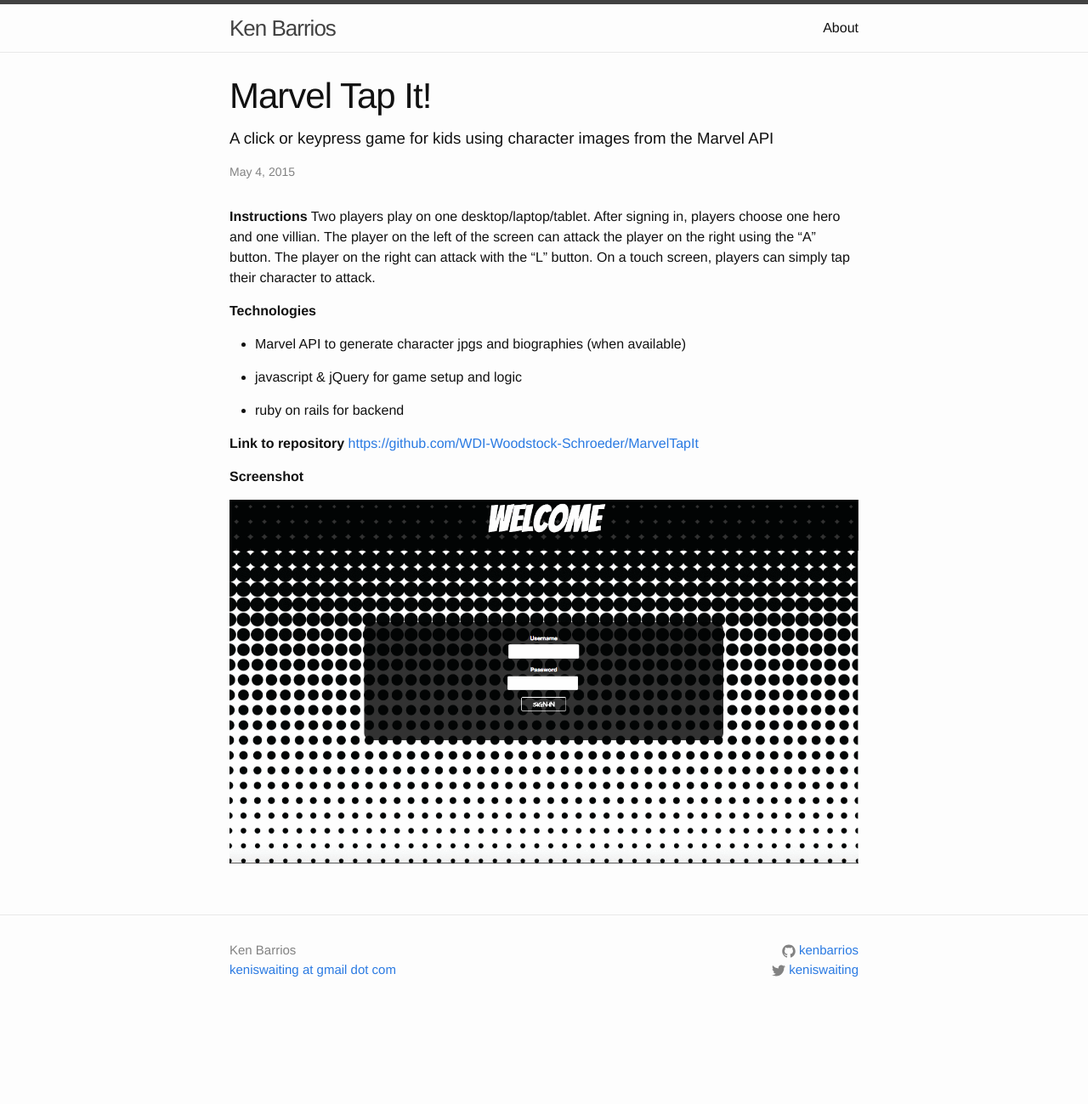
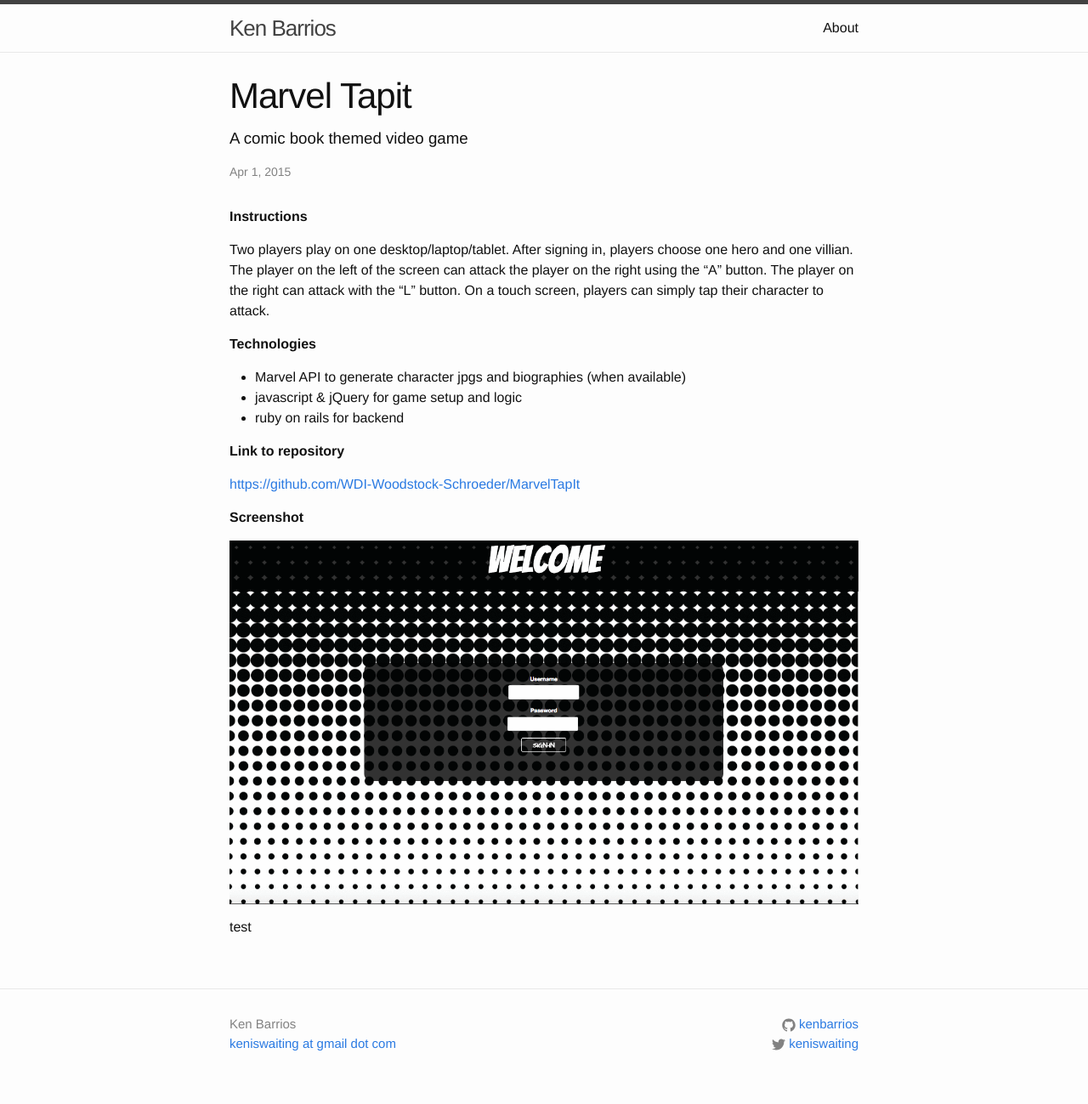
Before and after one commit to kenbarrios/kenbarrios.github.io, a Jekyll site: the page built from _posts/2015-04-01-marveltapit.markdown, in a window 1280 px wide. Shown: the whole page at 85% size. Built offline with Jekyll 4.4.1, drawn with Linux system fonts in a browser that asks for light colours; before the commit the page ends 1212 px from its top, so only the background shows below that.

Commit message:
corrects marvel issue

```diff
--- a/_posts/2015-06-06-mmmmmdonut.markdown
+++ b/_posts/2015-01-01-mmmmmdonut.markdown
@@ -1,7 +1,7 @@
 ---
 layout: post
-title:  "I woke up and wanted a donut."
-description: mmmmm dounts.
+title:  I woke up and wanted a donut.
+description: mmmmm donuts
 date:   2015-01-01 11:22:07
 categories: portfolio update
 ---
--- a/_posts/2015-05-04-marveltapit.markdown
+++ b/_posts/2015-04-01-marveltapit.markdown
@@ -1,24 +1,27 @@
 ---
 layout: post
-title:  "Marvel Tap It!"
-description: A click or keypress game for kids using character images from the Marvel API
-date:   2015-05-04 12:30:00
+title:  Marvel Tapit
+description: A comic book themed video game
+date:   2015-04-01 11:22:07
 categories: html css javascript jQuery ruby on rails
 ---
+
 **Instructions**
+
 Two players play on one desktop/laptop/tablet. After signing in, players choose one hero and one villian. The player on the left of the screen can attack the player on the right using the "A" button. The player on the right can attack with the "L" button. On a touch screen, players can simply tap their character to attack.
 
 **Technologies**
 
 - Marvel API to generate character jpgs and biographies (when available)
-
 - javascript & jQuery for game setup and logic
-
 - ruby on rails for backend
 
 **Link to repository**
+
 <a href="https://github.com/WDI-Woodstock-Schroeder/MarvelTapIt" target="_blank">https://github.com/WDI-Woodstock-Schroeder/MarvelTapIt</a>
 
 **Screenshot**
 
 <img src="/images/mtiapp.gif" alt="Marve Tap It screenshot">
+
+test
--- a/_posts/2015-05-25-letterdrops.markdown
+++ b/_posts/2015-05-25-letterdrops.markdown
@@ -1,6 +1,6 @@
 ---
 layout: post
-title:  "LetterDrops"
+title:  LetterDrops
 description: A game for kids to learn the ABCs and Keyboard Keys
 date:   2015-05-25 17:00:00
 categories: html css javascript jQuery ruby on rails
```
Also changed, not shown: 7 other files.
